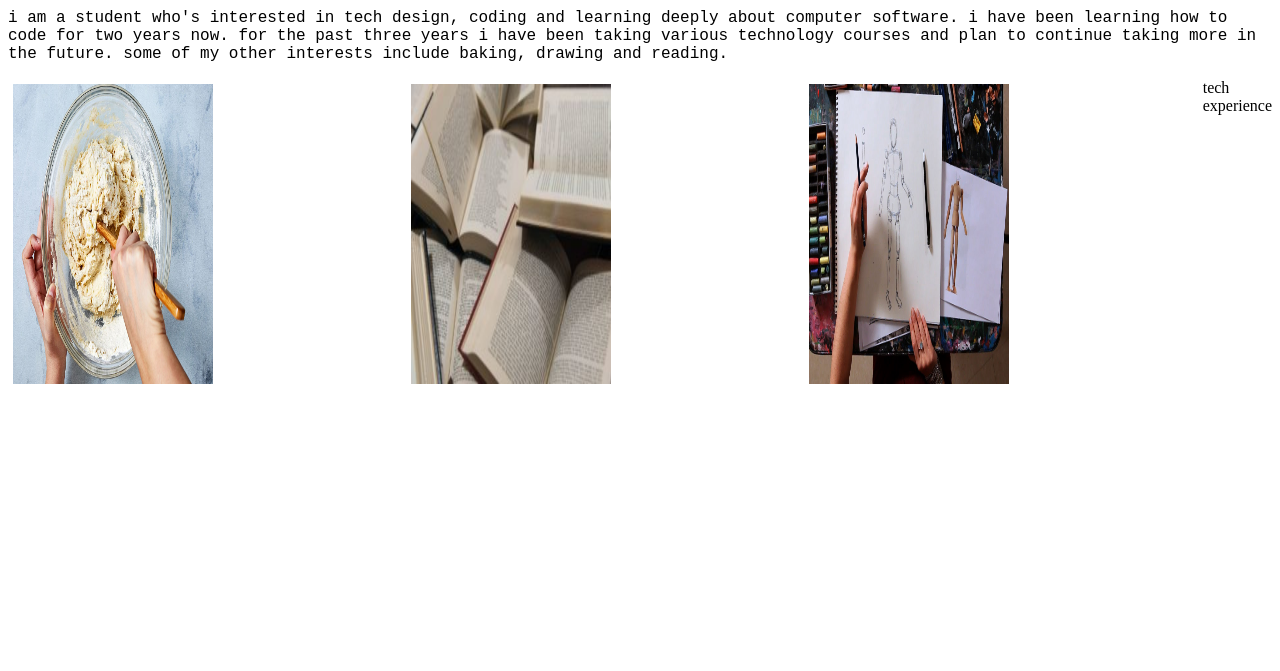
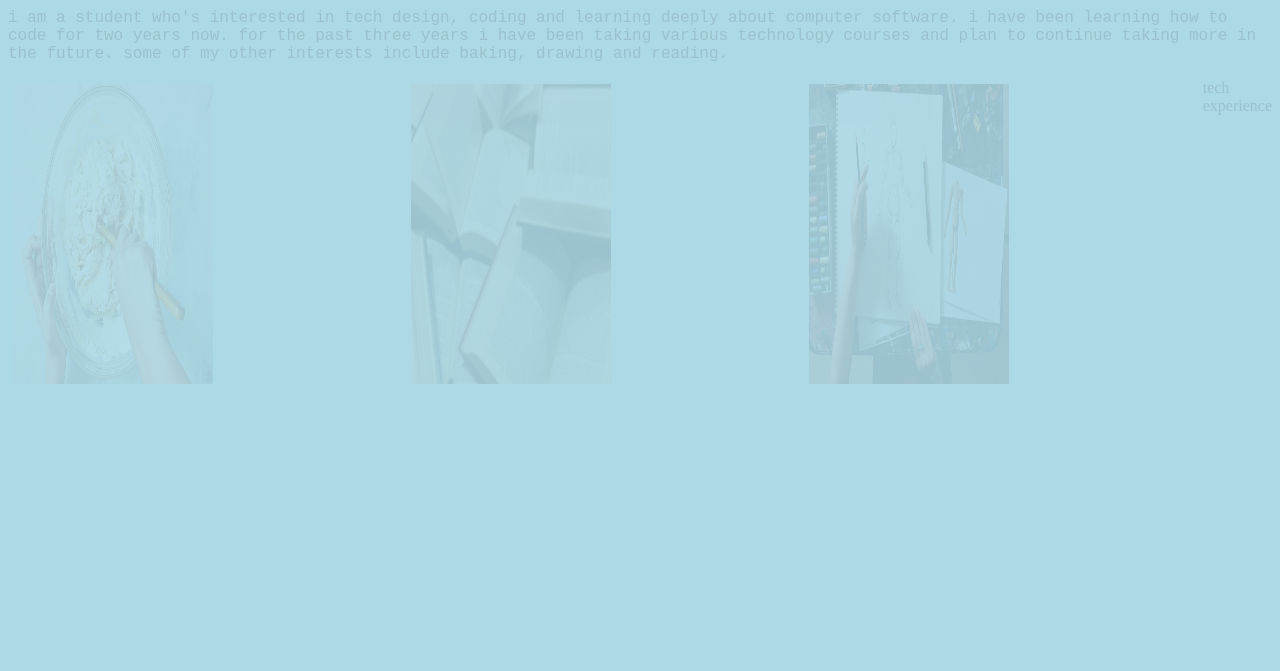
Before and after one commit to 903889/website-2.0, a plain HTML site: page pages/about me.html in a window 1280 px wide. Shown: the part 129-800 px from the top of the page. Drawn offline with Linux system fonts and the light colour scheme; files that its build step writes are made by us from their sources; files whose address does not match are found by name.

Commit message:
Update about me.html

```diff
--- a/pages/about me.html
+++ b/pages/about me.html
@@ -12,6 +12,11 @@
 
     h2 {
   font-size: 30px;
+}
+
+body {
+  background-color: lightblue;
+  opacity: 0.1;
 }
   </style>
     <title>nika's website</title>
```
